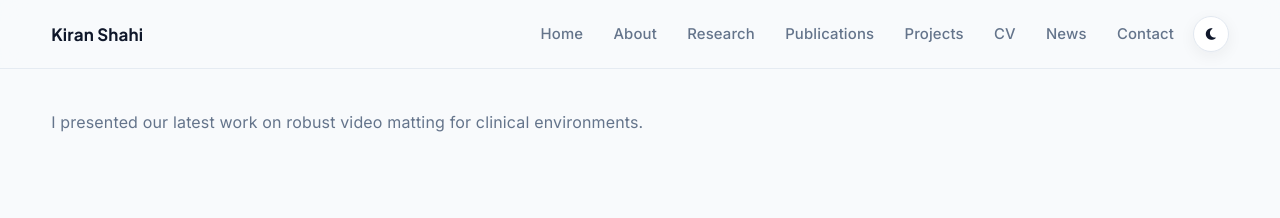
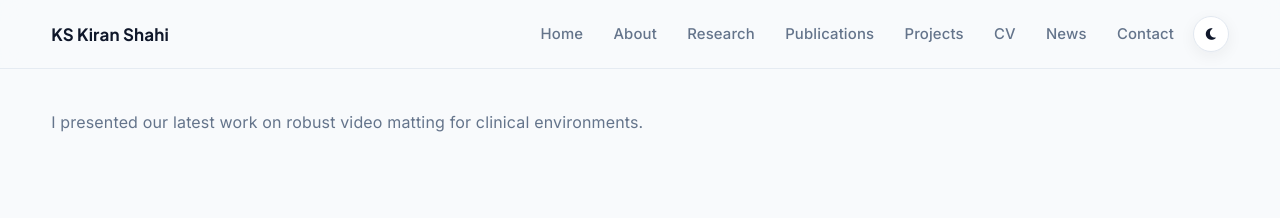
Before and after one commit to kiranshahi/kiranshahi.github.io, a Jekyll site: the page built from _posts/2025-11-18-cvpr-workshop-talk.md, in a window 1280 px wide. Shown: the top 218 px of the page. Built offline with Jekyll 4.4.1, drawn with Linux system fonts in a browser that asks for light colours.

Commit message:
header updated

```diff
--- a/_includes/header.html
+++ b/_includes/header.html
@@ -1,7 +1,14 @@
 <header class="site-header" id="top">
   <div class="container nav-wrap">
-    <a class="brand" href="{{ '/' | relative_url }}">{{ site.author.name }}</a>
-    <button class="menu-toggle" aria-expanded="false" aria-controls="site-nav" aria-label="Open menu">☰</button>
+    <a class="brand" href="{{ '/' | relative_url }}" aria-label="Kiran Shahi home">
+      <span class="brand-mark">KS</span>
+      <span>{{ site.author.name | default: "Kiran Shahi" }}</span>
+    </a>
+
+    <button class="menu-toggle" aria-expanded="false" aria-controls="site-nav" aria-label="Open menu">
+      <span></span><span></span><span></span>
+    </button>
+
     <nav id="site-nav" class="site-nav" aria-label="Main navigation">
       {% for item in site.nav_items %}
         {% assign is_active = false %}
```
